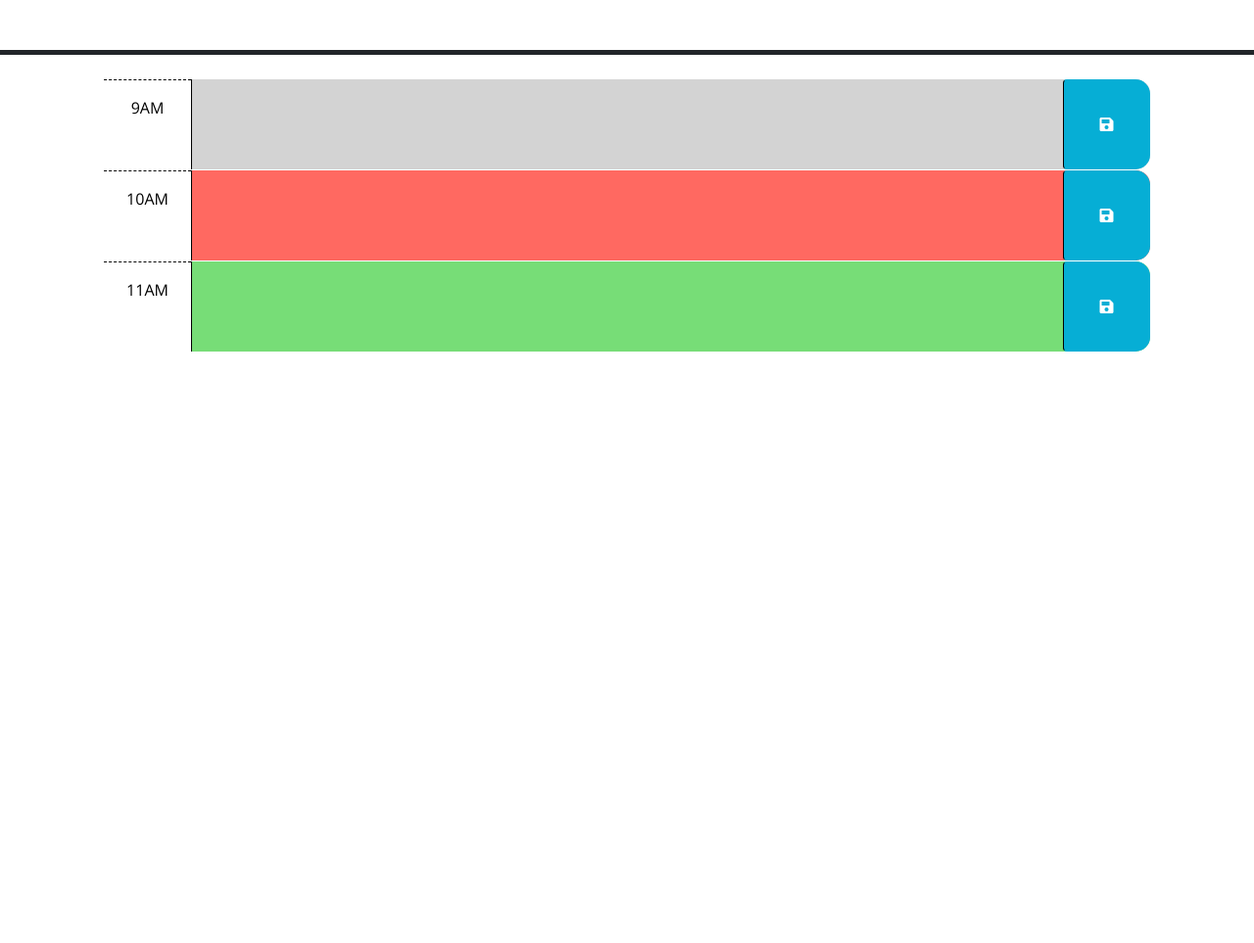
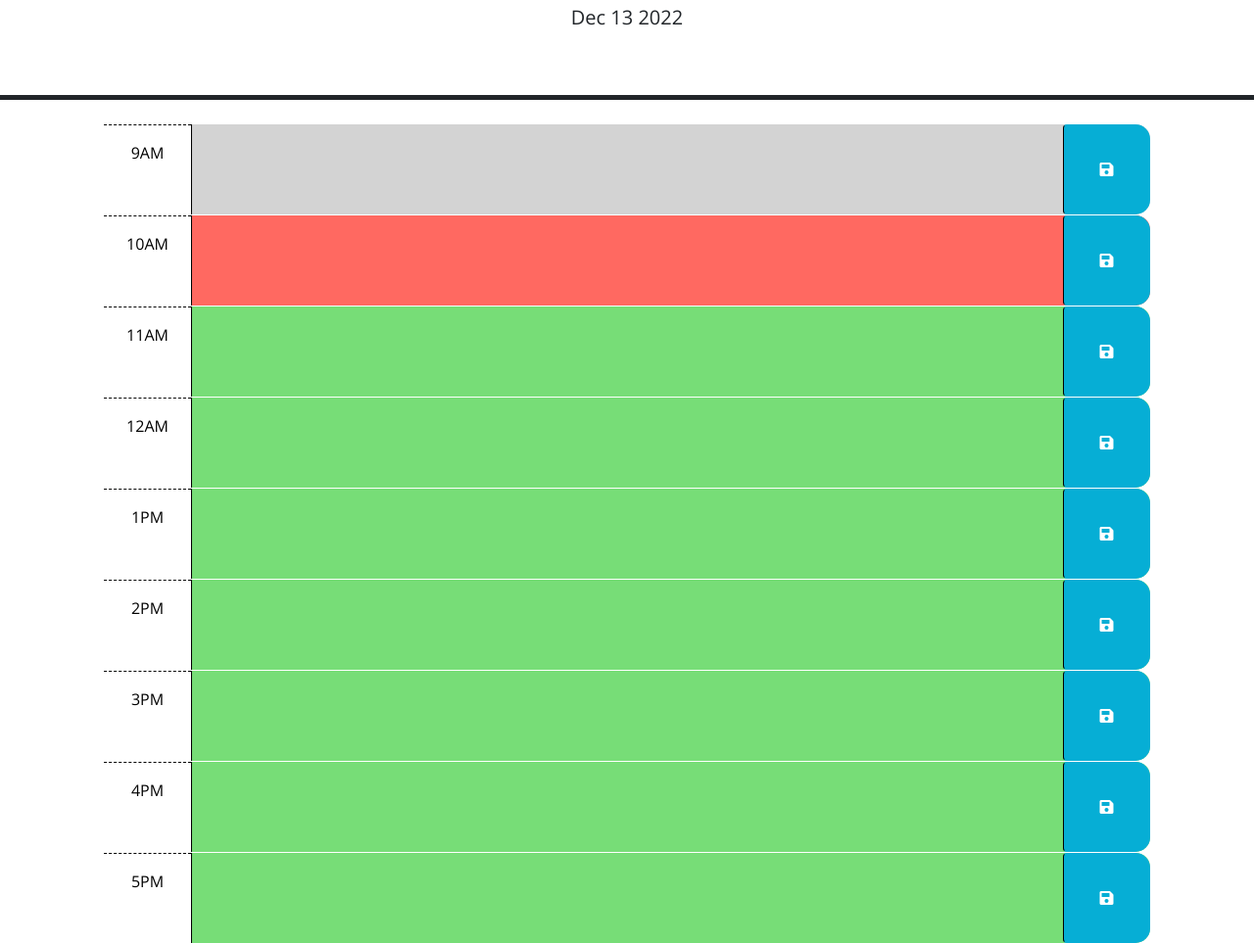
Before and after one commit to JordanNotAvailable/time-schedule, a plain HTML site: page Develop/index.html in a window 1280 px wide. Shown: the part 176-1139 px from the top of the page at 98% size. Before the commit the page ends 800 px from the top, so only its background shows below. Drawn offline with nearby package versions, Linux system fonts and the light colour scheme.

Commit message:
current date and time slots added

```diff
--- a/Develop/index.html
+++ b/Develop/index.html
@@ -39,7 +39,6 @@
         code is implemented.
         -->
 
-      <!-- Example of a past time block. The "past" class adds a gray background color. -->
       <div id="hour-9" class="row time-block past">
         <div class="col-2 col-md-1 hour text-center py-3">9AM</div>
         <textarea class="col-8 col-md-10 description" rows="3"> </textarea>
@@ -48,7 +47,6 @@
         </button>
       </div>
 
-      <!-- Example of a a present time block. The "present" class adds a red background color. -->
       <div id="hour-10" class="row time-block present">
         <div class="col-2 col-md-1 hour text-center py-3">10AM</div>
         <textarea class="col-8 col-md-10 description" rows="3"> </textarea>
@@ -57,7 +55,6 @@
         </button>
       </div>
 
-      <!-- Example of a future time block. The "future" class adds a green background color. -->
       <div id="hour-11" class="row time-block future">
         <div class="col-2 col-md-1 hour text-center py-3">11AM</div>
         <textarea class="col-8 col-md-10 description" rows="3"> </textarea>
@@ -66,12 +63,62 @@
         </button>
       </div>
 
+      <div id="hour-12" class="row time-block future">
+        <div class="col-2 col-md-1 hour text-center py-3">12AM</div>
+        <textarea class="col-8 col-md-10 description" rows="3"> </textarea>
+        <button class="btn saveBtn col-2 col-md-1" aria-label="save">
+          <i class="fas fa-save" aria-hidden="true"></i>
+        </button>
+      </div>
+
+      <div id="hour-1" class="row time-block future">
+        <div class="col-2 col-md-1 hour text-center py-3">1PM</div>
+        <textarea class="col-8 col-md-10 description" rows="3"> </textarea>
+        <button class="btn saveBtn col-2 col-md-1" aria-label="save">
+          <i class="fas fa-save" aria-hidden="true"></i>
+        </button>
+      </div>
+
+      <div id="hour-2" class="row time-block future">
+        <div class="col-2 col-md-1 hour text-center py-3">2PM</div>
+        <textarea class="col-8 col-md-10 description" rows="3"> </textarea>
+        <button class="btn saveBtn col-2 col-md-1" aria-label="save">
+          <i class="fas fa-save" aria-hidden="true"></i>
+        </button>
+      </div>
+
+      <div id="hour-3" class="row time-block future">
+        <div class="col-2 col-md-1 hour text-center py-3">3PM</div>
+        <textarea class="col-8 col-md-10 description" rows="3"> </textarea>
+        <button class="btn saveBtn col-2 col-md-1" aria-label="save">
+          <i class="fas fa-save" aria-hidden="true"></i>
+        </button>
+      </div>
+
+      <div id="hour-4" class="row time-block future">
+        <div class="col-2 col-md-1 hour text-center py-3">4PM</div>
+        <textarea class="col-8 col-md-10 description" rows="3"> </textarea>
+        <button class="btn saveBtn col-2 col-md-1" aria-label="save">
+          <i class="fas fa-save" aria-hidden="true"></i>
+        </button>
+      </div>
+
+      <div id="hour-5" class="row time-block future">
+        <div class="col-2 col-md-1 hour text-center py-3">5PM</div>
+        <textarea class="col-8 col-md-10 description" rows="3"> </textarea>
+        <button class="btn saveBtn col-2 col-md-1" aria-label="save">
+          <i class="fas fa-save" aria-hidden="true"></i>
+        </button>
+      </div>
+
+    </div>
+
     <script src="https://code.jquery.com/jquery-3.4.1.min.js"></script>
     <script
       src="https://cdn.jsdelivr.net/npm/dayjs@1.11.3/dayjs.min.js"
       integrity="sha256-iu/zLUB+QgISXBLCW/mcDi/rnf4m4uEDO0wauy76x7U="
-      crossorigin="anonymous"
-    ></script>
+      crossorigin="anonymous">
+    </script>
 
     <script src="script.js"></script>
   </body>
--- a/Develop/script.js
+++ b/Develop/script.js
@@ -1,14 +1,26 @@
 // Wrap all code that interacts with the DOM in a call to jQuery to ensure that
 // the code isn't run until the browser has finished rendering all the elements
 // in the html.
-$(function () {
+$(document).ready(function () {
   // TODO: Add a listener for click events on the save button. This code should
   // use the id in the containing time-block as a key to save the user input in
   // local storage. HINT: What does `this` reference in the click listener
   // function? How can DOM traversal be used to get the "hour-x" id of the
   // time-block containing the button that was clicked? How might the id be
   // useful when saving the description in local storage?
-  //
+
+  // const saveButton = document.getElementById('saveButn');
+  // saveButton.addEventListener('click', function() {
+  //   // Get the id of the containing time-block
+  //   const timeBlockId = this.closest('.time-block').id;
+
+  //   // Get the user input
+  //   const userInput = document.getElementById('user-input').value;
+
+  //   // Save the user input in local storage using the time-block id as the key
+  //   localStorage.setItem(timeBlockId, userInput);
+  // });
+
   // TODO: Add code to apply the past, present, or future class to each time
   // block by comparing the id to the current hour. HINTS: How can the id
   // attribute of each time-block be used to conditionally add or remove the
@@ -21,3 +33,6 @@ $(function () {
   //
   // TODO: Add code to display the current date in the header of the page.
 });
+
+var d = (new Date()).toString().split(' ').splice(1,3).join(' ');
+$('#currentDay').text(d)
```
